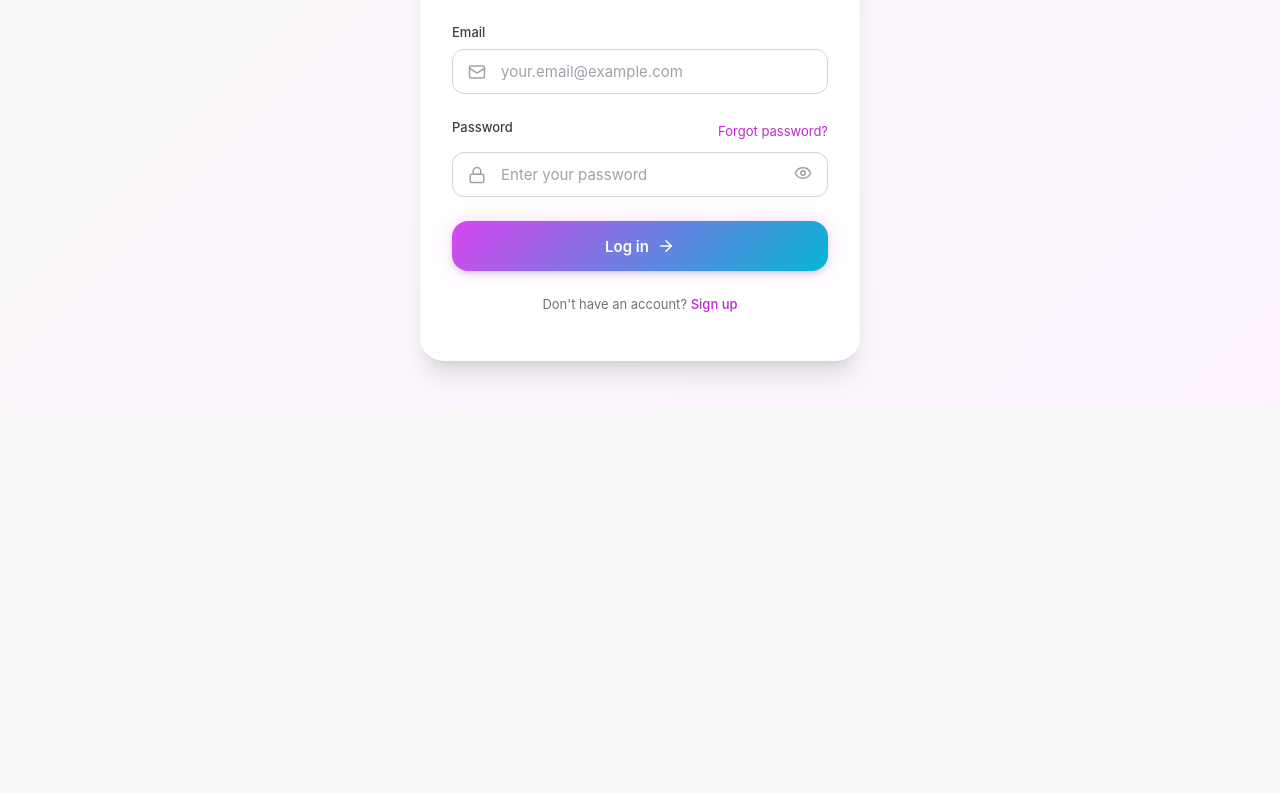
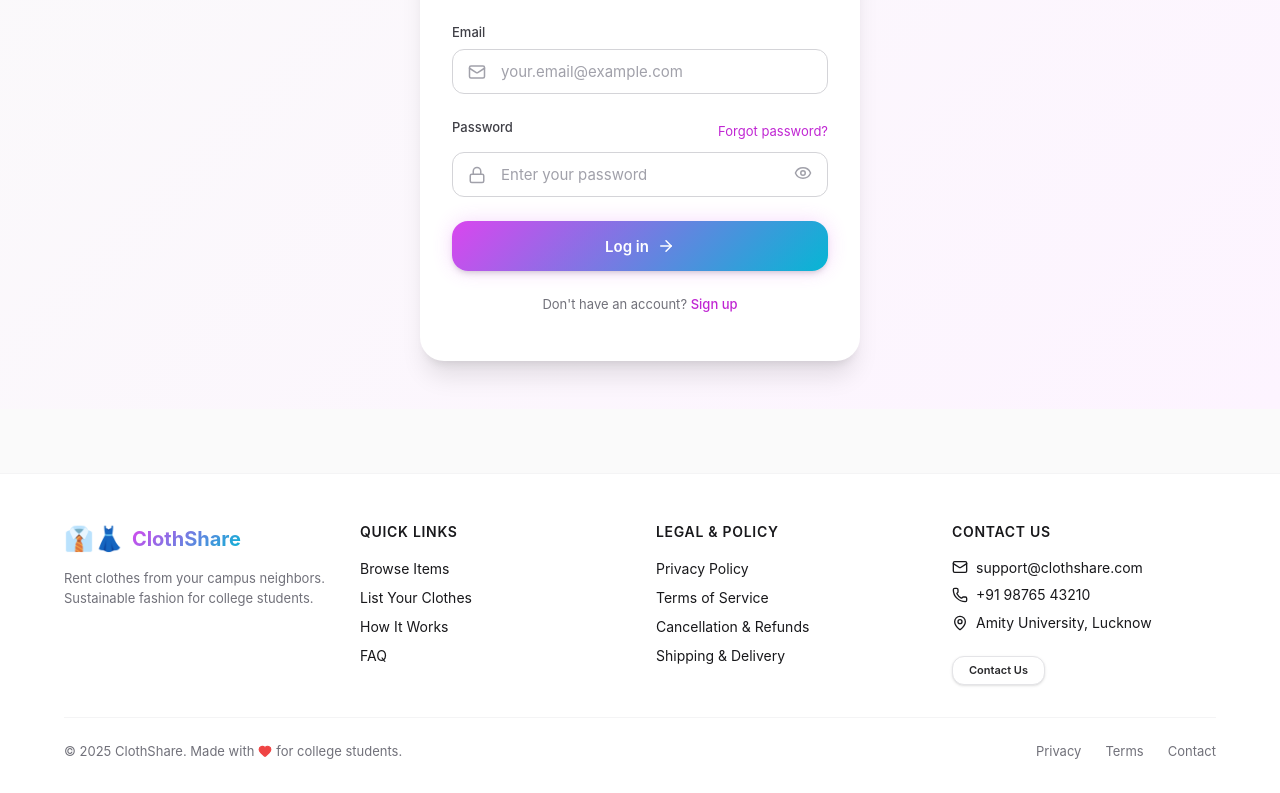
Before and after one commit to Nikhiltiwaridotin/clothshare-app, a React (Vite) app: page /login in a window 1280 px wide. Shown: the part 456-1249 px from the top of the page. Before the commit the page ends 865 px from the top, so only its background shows below. Built offline with nearby package versions, Linux system fonts and the light colour scheme; no server answers; the database is empty.

Commit message:
Add Footer component with all legal/policy page links

```diff
--- a/src/App.jsx
+++ b/src/App.jsx
@@ -1,6 +1,7 @@
 import { BrowserRouter, Routes, Route } from 'react-router-dom';
 import { AppProvider } from './context/AppContext';
 import Header from './components/Header';
+import Footer from './components/Footer';
 import Home from './pages/Home';
 import Login from './pages/Login';
 import Signup from './pages/Signup';
@@ -48,6 +49,7 @@ function App() {
               <Route path="/profile/:id" element={<Dashboard />} />
             </Routes>
           </main>
+          <Footer />
         </div>
       </AppProvider>
     </BrowserRouter>
--- /dev/null
+++ b/src/components/Footer.css
@@ -0,0 +1,150 @@
+.footer {
+    background: var(--bg-secondary);
+    border-top: 1px solid var(--border);
+    padding: 3rem 0 1.5rem;
+    margin-top: 4rem;
+}
+
+.footer-container {
+    max-width: 1200px;
+    margin: 0 auto;
+    padding: 0 1.5rem;
+}
+
+.footer-grid {
+    display: grid;
+    grid-template-columns: repeat(4, 1fr);
+    gap: 2rem;
+    margin-bottom: 2rem;
+}
+
+.footer-section h4 {
+    font-size: 0.875rem;
+    font-weight: 600;
+    color: var(--text-primary);
+    margin-bottom: 1rem;
+    text-transform: uppercase;
+    letter-spacing: 0.05em;
+}
+
+.footer-logo {
+    display: flex;
+    align-items: center;
+    gap: 0.5rem;
+    text-decoration: none;
+    margin-bottom: 0.75rem;
+}
+
+.footer-logo .logo-icon {
+    font-size: 1.5rem;
+}
+
+.footer-logo .logo-text {
+    font-size: 1.25rem;
+    font-weight: 700;
+    color: var(--text-primary);
+}
+
+.footer-tagline {
+    color: var(--text-secondary);
+    font-size: 0.875rem;
+    line-height: 1.6;
+}
+
+.footer-section ul {
+    list-style: none;
+    padding: 0;
+    margin: 0;
+}
+
+.footer-section ul li {
+    margin-bottom: 0.5rem;
+}
+
+.footer-section ul li a {
+    color: var(--text-secondary);
+    text-decoration: none;
+    font-size: 0.875rem;
+    transition: color 0.2s;
+}
+
+.footer-section ul li a:hover {
+    color: var(--primary);
+}
+
+.contact-list li {
+    display: flex;
+    align-items: center;
+    gap: 0.5rem;
+    color: var(--text-secondary);
+    font-size: 0.875rem;
+}
+
+.contact-list li svg {
+    color: var(--primary);
+    flex-shrink: 0;
+}
+
+.contact-list li a {
+    color: var(--text-secondary);
+}
+
+.footer-contact-btn {
+    margin-top: 1rem;
+    padding: 0.5rem 1rem;
+    font-size: 0.8125rem;
+}
+
+.footer-bottom {
+    display: flex;
+    justify-content: space-between;
+    align-items: center;
+    padding-top: 1.5rem;
+    border-top: 1px solid var(--border);
+}
+
+.footer-bottom p {
+    color: var(--text-secondary);
+    font-size: 0.8125rem;
+    display: flex;
+    align-items: center;
+    gap: 0.25rem;
+}
+
+.heart-icon {
+    color: #ef4444;
+}
+
+.footer-bottom-links {
+    display: flex;
+    gap: 1.5rem;
+}
+
+.footer-bottom-links a {
+    color: var(--text-secondary);
+    text-decoration: none;
+    font-size: 0.8125rem;
+    transition: color 0.2s;
+}
+
+.footer-bottom-links a:hover {
+    color: var(--primary);
+}
+
+@media (max-width: 768px) {
+    .footer-grid {
+        grid-template-columns: repeat(2, 1fr);
+    }
+}
+
+@media (max-width: 480px) {
+    .footer-grid {
+        grid-template-columns: 1fr;
+    }
+
+    .footer-bottom {
+        flex-direction: column;
+        gap: 1rem;
+        text-align: center;
+    }
+}
--- /dev/null
+++ b/src/components/Footer.jsx
@@ -0,0 +1,80 @@
+import { Link } from 'react-router-dom';
+import { Mail, Phone, MapPin, Heart } from 'lucide-react';
+import './Footer.css';
+
+export default function Footer() {
+    const currentYear = new Date().getFullYear();
+
+    return (
+        <footer className="footer">
+            <div className="footer-container">
+                <div className="footer-grid">
+                    {/* Brand Section */}
+                    <div className="footer-section">
+                        <Link to="/" className="footer-logo">
+                            <span className="logo-icon">👔👗</span>
+                            <span className="logo-text">ClothShare</span>
+                        </Link>
+                        <p className="footer-tagline">
+                            Rent clothes from your campus neighbors. Sustainable fashion for college students.
+                        </p>
+                    </div>
+
+                    {/* Quick Links */}
+                    <div className="footer-section">
+                        <h4>Quick Links</h4>
+                        <ul>
+                            <li><Link to="/browse">Browse Items</Link></li>
+                            <li><Link to="/list-item">List Your Clothes</Link></li>
+                            <li><Link to="/how-it-works">How It Works</Link></li>
+                            <li><Link to="/faq">FAQ</Link></li>
+                        </ul>
+                    </div>
+
+                    {/* Legal & Policy */}
+                    <div className="footer-section">
+                        <h4>Legal & Policy</h4>
+                        <ul>
+                            <li><Link to="/privacy">Privacy Policy</Link></li>
+                            <li><Link to="/terms">Terms of Service</Link></li>
+                            <li><Link to="/refunds">Cancellation & Refunds</Link></li>
+                            <li><Link to="/shipping">Shipping & Delivery</Link></li>
+                        </ul>
+                    </div>
+
+                    {/* Contact */}
+                    <div className="footer-section">
+                        <h4>Contact Us</h4>
+                        <ul className="contact-list">
+                            <li>
+                                <Mail size={16} />
+                                <a href="mailto:support@clothshare.com">support@clothshare.com</a>
+                            </li>
+                            <li>
+                                <Phone size={16} />
+                                <span>+91 98765 43210</span>
+                            </li>
+                            <li>
+                                <MapPin size={16} />
+                                <span>Amity University, Lucknow</span>
+                            </li>
+                        </ul>
+                        <Link to="/contact" className="btn btn-secondary btn-sm footer-contact-btn">
+                            Contact Us
+                        </Link>
+                    </div>
+                </div>
+
+                {/* Bottom Bar */}
+                <div className="footer-bottom">
+                    <p>© {currentYear} ClothShare. Made with <Heart size={14} fill="currentColor" className="heart-icon" /> for college students.</p>
+                    <div className="footer-bottom-links">
+                        <Link to="/privacy">Privacy</Link>
+                        <Link to="/terms">Terms</Link>
+                        <Link to="/contact">Contact</Link>
+                    </div>
+                </div>
+            </div>
+        </footer>
+    );
+}
```
